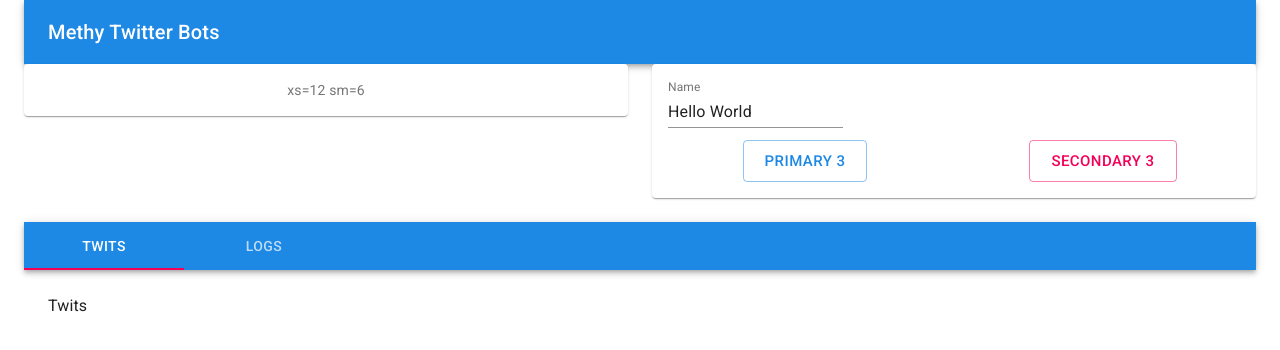
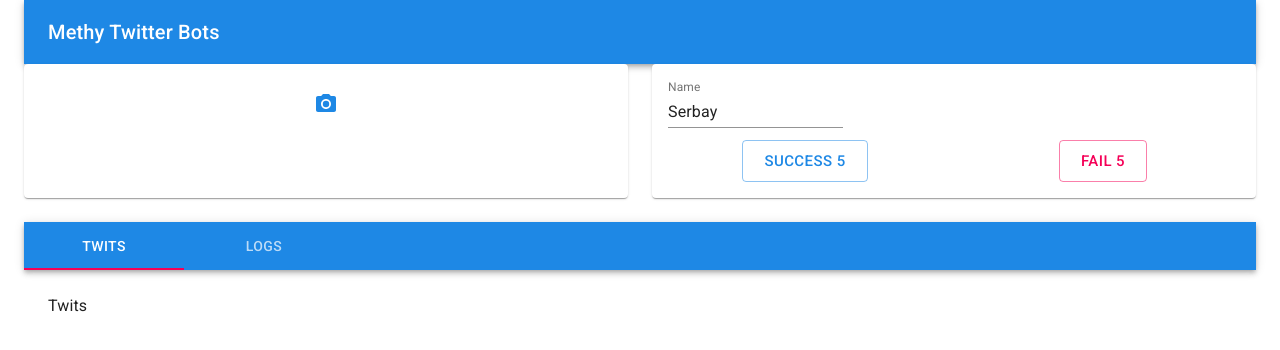
Before and after one commit to ugle-dev/mety_twit, a React (Create React App) app: page /bot in a window 1280 px wide. Shown: the top 350 px of the page. Built offline with nearby package versions, Linux system fonts and the light colour scheme.

Commit message:
Seperate :: BotContainer / BotTwits

```diff
--- a/src/components/wrappers/bot.js
+++ b/src/components/wrappers/bot.js
@@ -3,62 +3,42 @@
 import Paper from '@material-ui/core/Paper';
 import Grid from '@material-ui/core/Grid';
 import { TextField , Button} from '@material-ui/core';
-import AppBar from '@material-ui/core/AppBar';
-import Tabs from '@material-ui/core/Tabs';
-import Tab from '@material-ui/core/Tab';
-import Box from '@material-ui/core/Box';
-import Typography from '@material-ui/core/Typography';
+import IconButton from '@material-ui/core/IconButton';
+import PhotoCamera from '@material-ui/icons/PhotoCamera';
 
 const useStyles = makeStyles((theme) => ({
   root: {
     flexGrow: 1,
   },
+  input: {
+    display: 'none',
+  },
   paper: {
     padding: theme.spacing(2),
     textAlign: 'center',
+    height: "100%",
     color: theme.palette.text.secondary,
   },
 }));
 
-function TabPanel(props) {
-    const { children, value, index, ...other } = props;
+export default function BotContainer( props) {
+  const classes = useStyles();
+  const { successCount, failCount, botName} = props;
 
   return (
-      <Typography
-        component="div"
-        role="tabpanel"
-        hidden={value !== index}
-        aria-labelledby={`simple-tab-${index}`}
-        {...other}
-      >
-        {value === index && <Box p={3}>{children}</Box>}
-      </Typography>
-    );
-}
+    <>
+        <Grid item xs={12} sm={6}>
+          <Paper className={classes.paper}>
 
-function a11yProps(index) {
-    return {
-      id: `simple-tab-${index}`,
-      'aria-controls': `simple-tabpanel-${index}`,
-    };
-}
+            <input accept="image/*" className={classes.input} id="icon-button-file" type="file" />
+            <label htmlFor="icon-button-file">
+              <IconButton color="primary" aria-label="upload picture" component="span" size="large">
+                <PhotoCamera />
+              </IconButton>
+            </label>
 
-export default function BotContainer() {
-  const classes = useStyles();
 
-  const states = {
-      value: 0
-  }
-
-  const handleChange = (event, newValue) => {
-    states.value = newValue;
-  };
-
-  return (
-    <div className={classes.root}>
-      <Grid container spacing={3}>
-        <Grid item xs={12} sm={6}>
-          <Paper className={classes.paper}>xs=12 sm=6</Paper>
+          </Paper>
         </Grid>
         <Grid item xs={12} sm={6}>
           <Paper className={classes.paper}>
@@ -68,39 +48,25 @@
                     id="standard-error-helper-text"
                     label="Name"
                     defaultValue="Hello World"
+                    value = {botName}
                     />
                 </Grid>
             </Grid>
             <Grid container spacing={3}>
-            <Grid item xs={6}>
+              <Grid item xs={12} sm={6}>
                 <Button variant="outlined" size="large" color="primary">
-                        Primary 3
+                    Success {successCount}
                 </Button>
               </Grid>
-                <Grid item xs={6}>
+              <Grid item xs={12} sm={6}>
                   <Button variant="outlined" size="large" color="secondary">
-                        Secondary 3
+                      Fail {failCount}
                   </Button>
               </Grid>
             </Grid>
 
           </Paper>
         </Grid>
-        <Grid item xs={12} >
-            <AppBar position="static">
-                <Tabs aria-label="simple tabs example" onChange={handleChange} value={states.value} >
-                    <Tab label="Twits"   {...a11yProps(0)}/>
-                    <Tab label="Logs"  {...a11yProps(1)}/>
-                </Tabs>
-            </AppBar>
-            <TabPanel value={states.value}  index={0}>
-                Twits
-            </TabPanel>
-            <TabPanel value={states.value} index={1}>
-                Logs
-            </TabPanel>
-        </Grid>
-      </Grid>
-    </div>
+    </>
   );
 }
--- /dev/null
+++ b/src/components/wrappers/botTwits.js
@@ -0,0 +1,53 @@
+import React from 'react';
+import Grid from '@material-ui/core/Grid';
+import AppBar from '@material-ui/core/AppBar';
+import Tabs from '@material-ui/core/Tabs';
+import Tab from '@material-ui/core/Tab';
+import Box from '@material-ui/core/Box';
+import Typography from '@material-ui/core/Typography';
+
+function TabPanel(props) {
+    const { children, value, index, ...other } = props;
+
+    return (
+      <Typography
+        component="div"
+        role="tabpanel"
+        hidden={value !== index}
+        aria-labelledby={`simple-tab-${index}`}
+        {...other}
+      >
+        {value === index && <Box p={3}>{children}</Box>}
+      </Typography>
+    );
+}
+
+function a11yProps(index) {
+    return {
+      id: `simple-tab-${index}`,
+      'aria-controls': `simple-tabpanel-${index}`,
+    };
+}
+
+export default function BotTwitsContainer( props) {
+  const { handleTabChange, tabValue} = props;
+
+  return (
+    <>
+        <Grid item xs={12} >
+            <AppBar position="static">
+                <Tabs aria-label="simple tabs example" onChange={handleTabChange} value={tabValue} >
+                    <Tab label="Twits"   {...a11yProps(0)}/>
+                    <Tab label="Logs"  {...a11yProps(1)}/>
+                </Tabs>
+            </AppBar>
+            <TabPanel value={tabValue}  index={0}>
+                Twits
+            </TabPanel>
+            <TabPanel value={tabValue} index={1}>
+                Logs
+            </TabPanel>
+        </Grid>
+    </>
+  );
+}
--- a/src/layouts/botDetail_layouts.js
+++ b/src/layouts/botDetail_layouts.js
@@ -1,16 +1,36 @@
 import React from 'react';
 import BotContainer from '../components/wrappers/bot'
+import BotTwitsContainer from '../components/wrappers/botTwits'
+import Grid from '@material-ui/core/Grid';
 
 class BotsDetailLayout extends React.Component{
     constructor( props) {
         super(props);
-        this.state = {};
+        this.state = {
+            tabValue: 0
+        };
     }
+
+    handleTabChange = (event, newValue) => {
+        this.setState( { tabValue: newValue })
+    };
+
 
     render() {
         return (
             <div>
-                <BotContainer />
+                <Grid container spacing={3}>
+                    <BotContainer
+                            botName = 'Serbay'
+                            successCount = '5'
+                            failCount = '5'
+                        />
+                    <BotTwitsContainer
+                        handleTabChange= {this.handleTabChange}
+                        tabValue = {this.state.tabValue}
+                    />
+                </Grid>
+
             </div>
         )
     }
```
Lines whose indentation alone changed are shown as unchanged.
